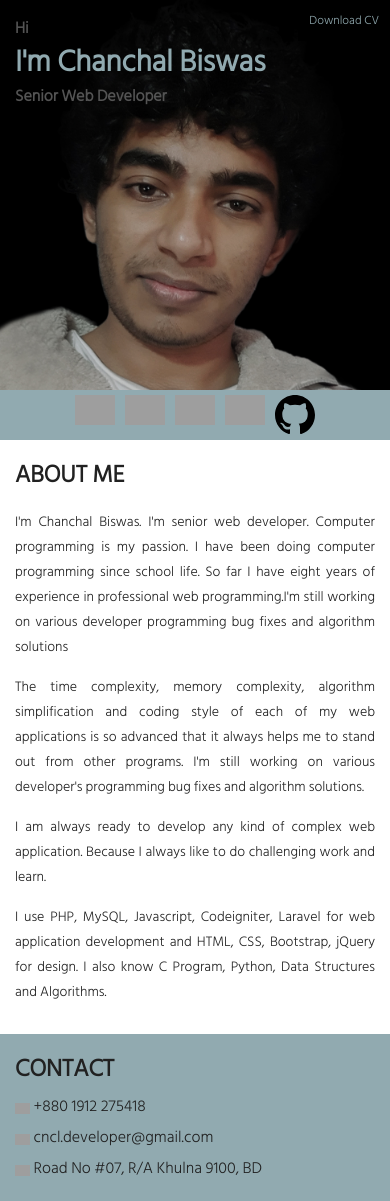
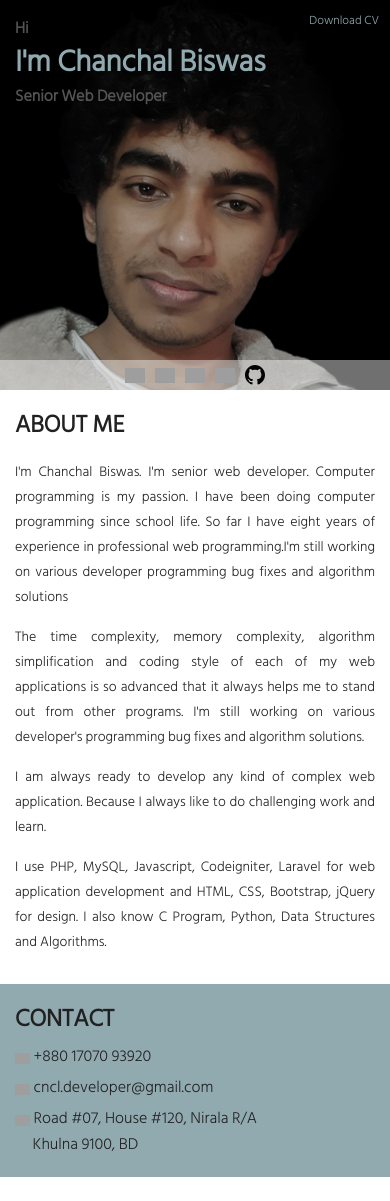
Before and after one commit to net-chanchal/chanchal.net, a PHP site: page / in a window 390 px wide. After the commit the page ends 1177 px from the top, so only its background shows below. Run offline with PHP 8.4, Linux system fonts and the light colour scheme; grey boxes are pictures that could not be loaded.

Commit message:
first commit

```diff
--- a/index.html
+++ b/index.html
@@ -45,9 +45,9 @@
         <h1>CONTACT</h1>
         <a href="" class="cv">Download CV</a>
         <ul>
-            <li><a href=""><img src="img/phone.svg" alt=""> +880 1912 275418</a></li>
-            <li><a href=""><img src="img/email.svg" alt=""> cncl.developer@gmail.com</a></li>
-            <li><a href=""><img src="img/location-pin.svg" alt=""> Road No #07, R/A Khulna 9100, BD</a></li>
+            <li><a href="tel:+8801707093920"><img src="img/phone.svg" alt=""> +880 17070 93920</a></li>
+            <li><a href="mailto:cncl.developer@gmail.com"><img src="img/email.svg" alt=""> cncl.developer@gmail.com</a></li>
+            <li><a href=""><img src="img/location-pin.svg" alt=""> Road #07, House #120, Nirala R/A<br>&nbsp;&nbsp;&nbsp;&nbsp; Khulna 9100, BD</a></li>
         </ul>
     </div>
 </section>
--- a/style.css
+++ b/style.css
@@ -168,10 +168,20 @@ aside {
     .social {
         display: flex;
         justify-content: center;
-        position: unset;
+        position: sticky;
+        width: 100%;
+        background: rgba(255, 255, 255, 0.44);
+        margin-top: -30px;
+        z-index: 9;
     }
 
     .social a {
         display: unset;
+        width: 30px;
+        height: 30px;
+    }
+
+    .social a:hover {
+        background: rgba(255, 255, 255, 0.44);
     }
 }
```
